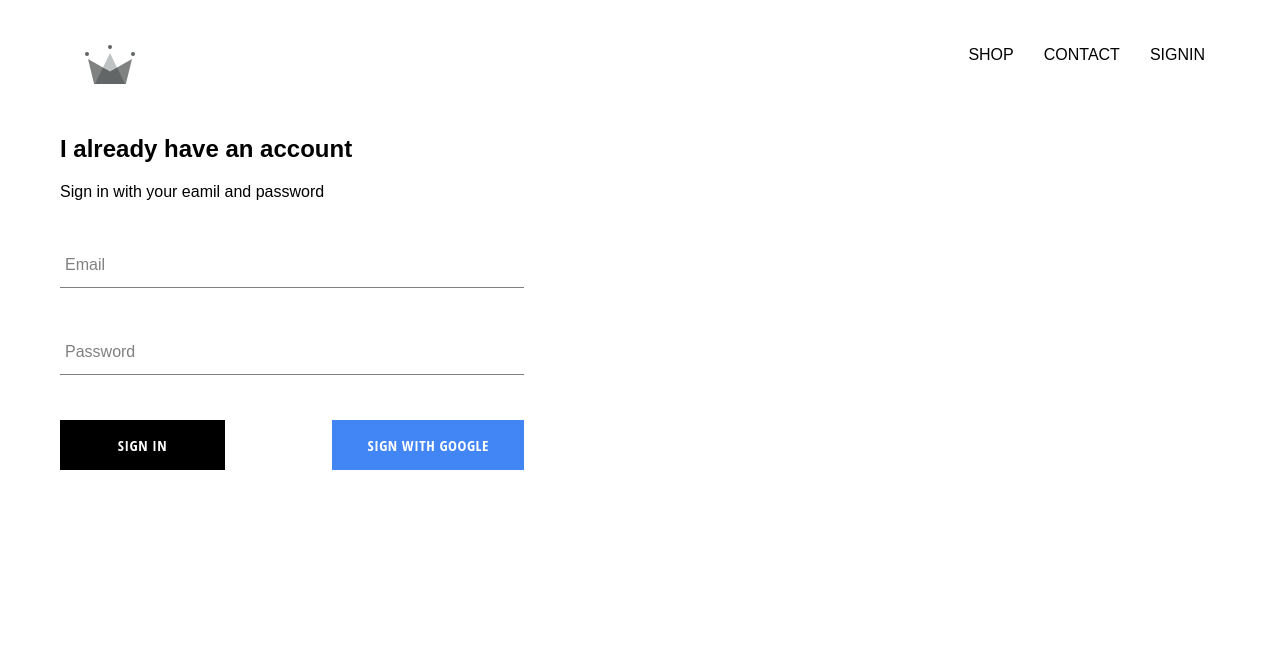
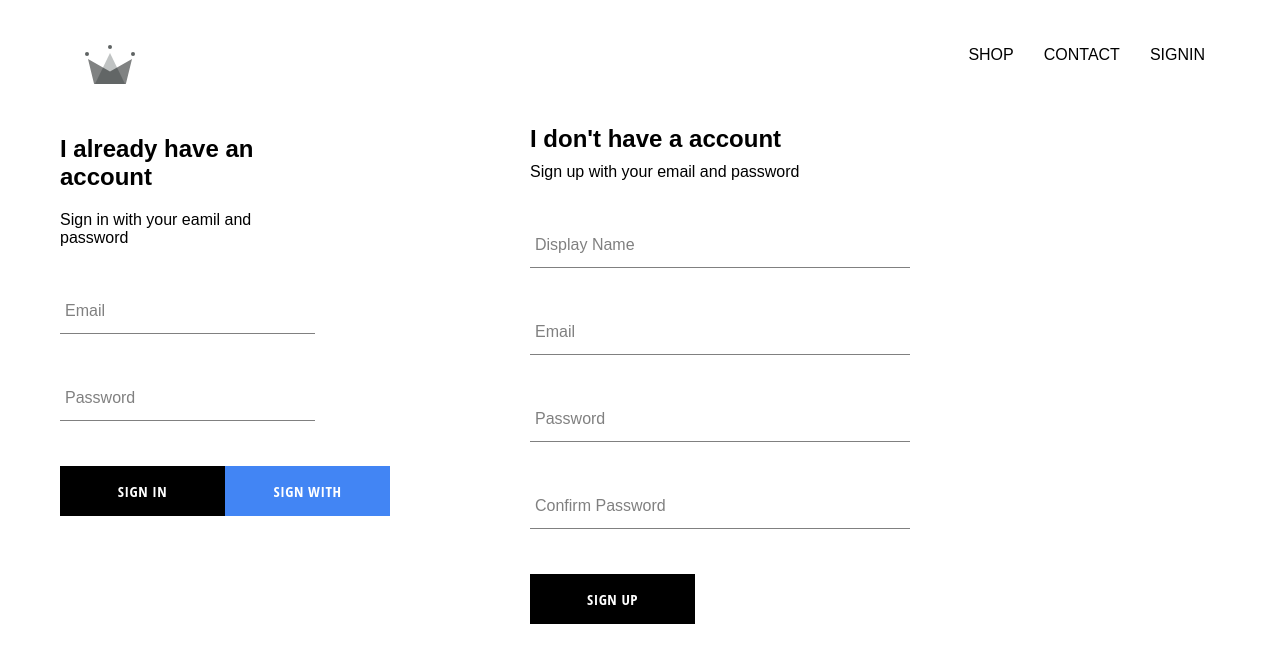
Before and after one commit to Ramu0225/fun-shopping, a React (Create React App) app: page /signin in a window 1280 px wide. Shown: the top 662 px of the page. Built offline with nearby package versions, Linux system fonts and the light colour scheme; no server answers.

Commit message:
implemented firebase utils, included user authentication and store data in firestore

```diff
--- a/src/App.js
+++ b/src/App.js
@@ -5,7 +5,7 @@
 import ShopPage from './pages/shop/shop.component';
 import Header from './component/header/header.component';
 import SignInAndSignUpPage from './pages/sign-in-and-sign-up/sign-in-and-sign-up.component';
-import { auth } from './firebase/firebase.utils';
+import { auth, createUserProfileDocument } from './firebase/firebase.utils';
 
 
  class App extends React.Component {
@@ -20,8 +20,20 @@
    unsubscribeFromAuth = null;
 
   componentDidMount(){
-    this.unsubscribeFromAuth = auth.onAuthStateChanged(user => {
-          this.setState({ currentUser: user});
+    this.unsubscribeFromAuth = auth.onAuthStateChanged( async userAuth => {
+          if(userAuth){
+            const userRef = await createUserProfileDocument(userAuth);
+
+            userRef.onSnapshot(onSnapshot => {
+              this.setState({
+                currentUser:{
+                  id: onSnapshot.id,
+                  ...onSnapshot.data()
+                }
+              });
+            });
+          }
+      this.setState({ currentUser: userAuth});
     });
   }
 
--- a/src/component/header/header.component.jsx
+++ b/src/component/header/header.component.jsx
@@ -18,8 +18,7 @@
             <Link className= 'option' to='/shop'>
                 CONTACT
             </Link>
-            {
-                currentUser?
+            {   currentUser?
                 <div className='option' onClick={() => auth.signOut()}>SIGNOUT</div>
                 : <Link className='option' to='/signin'>SIGNIN</Link>
             }
--- a/src/component/sign-in/sign-in.styles.scss
+++ b/src/component/sign-in/sign-in.styles.scss
@@ -1,5 +1,5 @@
 .sign-in{
-    width: 40%;
+    width: 30%;
     display: flex;
     flex-direction: column;
 
--- /dev/null
+++ b/src/component/sign-up/sign-up.component.jsx
@@ -0,0 +1,95 @@
+import React from 'react';
+
+import FormInput from '../form-input/form-input.component';
+import CustomButton from'../custom-buton/custom-button.component';
+
+import { auth, createUserProfileDocument } from '../../firebase/firebase.utils';
+
+import './sign-up.styles.scss';
+
+
+class SignUp extends React.Component{
+    constructor(){
+        super();
+
+        this.state = {
+            displayName:'',
+            email:'',
+            password:'',
+            confirmPassword:''
+        }
+    }
+
+    handleSubmit = async event => {
+        event.preventDefault();
+        const { displayName, email, password, confirmPassword} = this.state;
+
+        if(password !== confirmPassword){
+            alert("password don't match");
+            return;
+        }
+
+        try{
+            const { user } = await auth.createUserWithEmailAndPassword(email, password);
+            await createUserProfileDocument(user, { displayName });
+            this.setState({
+                displayName:'',
+                email:'',
+                password:'',
+                confirmPassword:''
+            });
+        }catch(error){
+            console.error(error);
+        }
+    };
+
+    handleChange = event => {
+        const { name, value } = event.target;
+
+        this.setState({[name]: value});
+    };
+
+
+    render(){
+        const { displayName, email, password, confirmPassword} = this.state;
+        return(
+            <div className='sign-up'>
+            <h2 className='title'>I don't have a account</h2>
+            <span>Sign up with your email  and password</span>
+            <form className='sign-up-form' onSubmit={this.handleSubmit}>
+            <FormInput
+                type ='text'
+                name='displayName'
+                value={displayName}
+                onChange={this.handleChange}
+                label='Display Name'
+                required/>
+            <FormInput
+                type ='email'
+                name='email'
+                value={email}
+                onChange={this.handleChange}
+                label='Email'
+                required/>
+            <FormInput
+                type ='password'
+                name='password'
+                value={password}
+                onChange={this.handleChange}
+                label='Password'
+                required/>
+            <FormInput
+                type ='password'
+                name='confirmPassword'
+                value={confirmPassword}
+                onChange={this.handleChange}
+                label='Confirm Password'
+                required/>
+            <CustomButton type='submit'>SIGN UP</CustomButton>
+            </form>
+            </div>
+        );
+    }
+}
+
+export default SignUp;
--- /dev/null
+++ b/src/component/sign-up/sign-up.styles.scss
@@ -0,0 +1,10 @@
+.sign-up{
+    width: 30%;
+    display: flex;
+    flex-direction: column;
+    width: 380px;
+
+    .title{
+        margin: 10px 0;
+    }
+}
--- a/src/firebase/firebase.utils.js
+++ b/src/firebase/firebase.utils.js
@@ -13,6 +13,29 @@
     measurementId: "G-ZCXZ4CZ7HG"
 };
 
+export const createUserProfileDocument = async (userAuth, additionalData)=>{
+    if(!userAuth) return;
+    const userRef = firestore.doc(`users/${userAuth.uid}`);
+    const snapShot = await userRef.get();
+
+    if(!snapShot.exist){
+        const {displayName, email }= userAuth;
+        const createdAt = new Date();
+        try {
+            await userRef.set({
+                displayName,
+                email,
+                createdAt,
+                ...additionalData
+            })
+        }catch (error){
+            console.log('error creating user', error.message);
+
+        }
+        return userRef;
+    }
+}
+
 
 firebase.initializeApp(config);
 
--- a/src/pages/sign-in-and-sign-up/sign-in-and-sign-up.component.jsx
+++ b/src/pages/sign-in-and-sign-up/sign-in-and-sign-up.component.jsx
@@ -1,11 +1,12 @@
 import React from 'react';
 import SignIn from '../../component/sign-in/sign-in.component';
-
+import SignUp from '../../component/sign-up/sign-up.component';
 import './sign-in-and-sign-up.styles.scss';
 
 const SignInAndSignUpPage = () =>(
     <div className='sign-in-and-sign-up'>
         <SignIn/>
+        <SignUp/>
     </div>
 );
 
--- a/src/pages/sign-in-and-sign-up/sign-in-and-sign-up.styles.scss
+++ b/src/pages/sign-in-and-sign-up/sign-in-and-sign-up.styles.scss
@@ -0,0 +1,8 @@
+.sign-in-and-sign-up{
+    width: 850px;
+    display: flex;
+
+    justify-content: space-between;
+
+    margin-top: 30px auto;
+}
```
